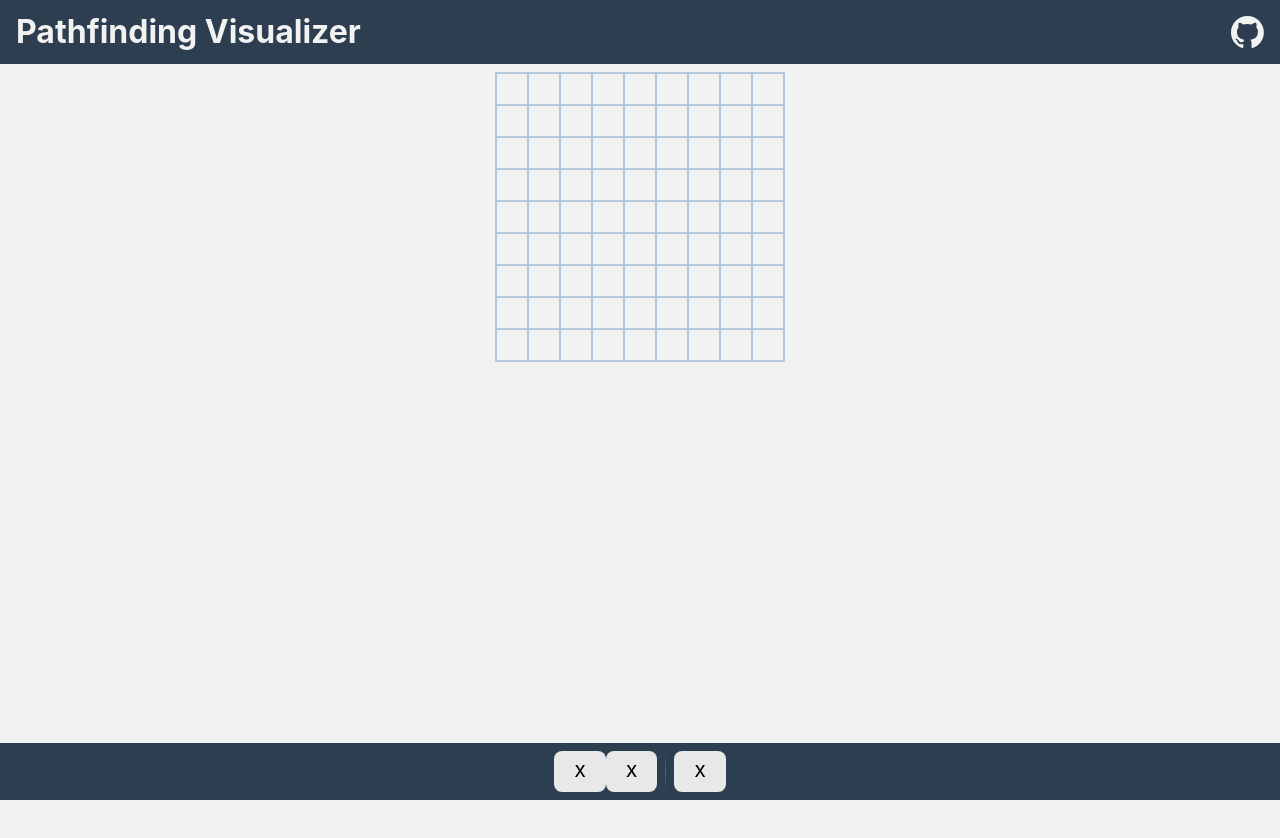
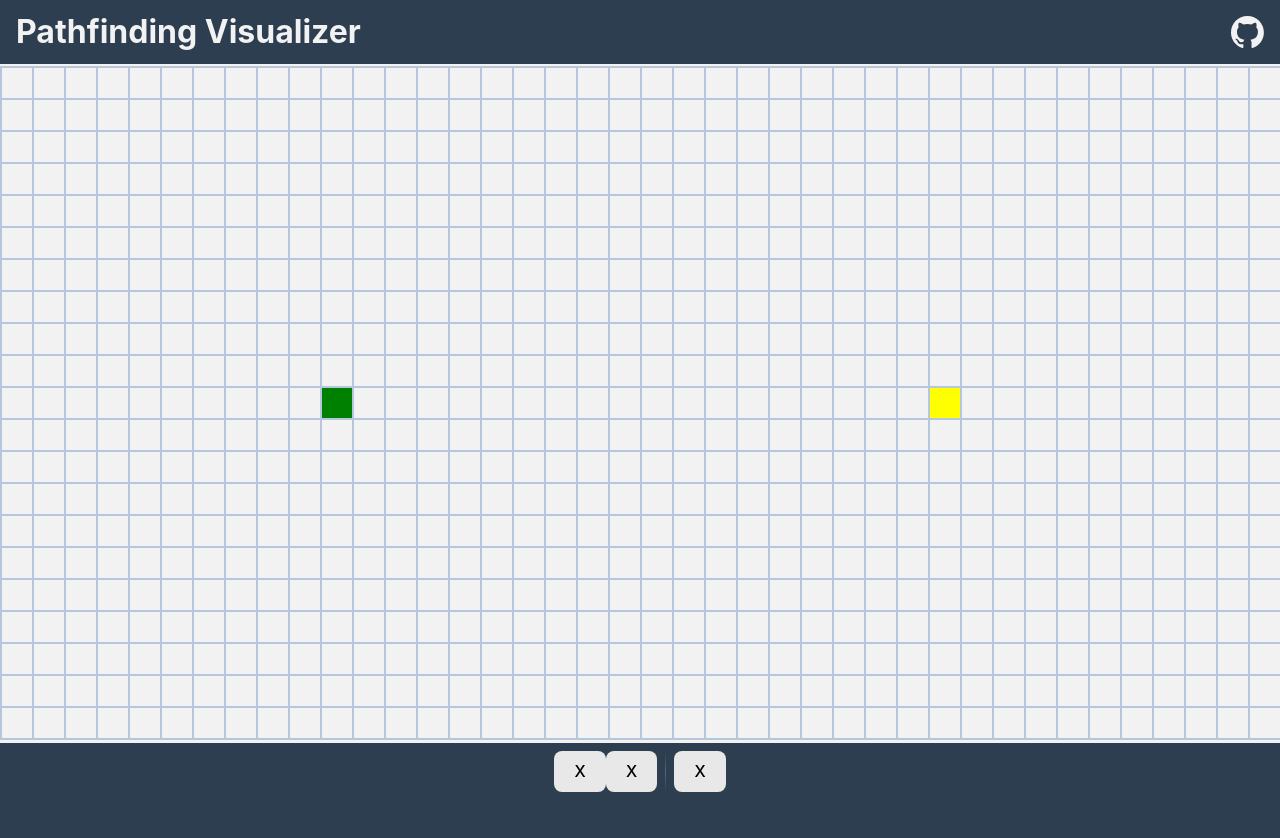
Before and after one commit to alexarne/Pathfinding-Visualizer, a React (Vite) app: page / in a window 1280 px wide. Shown: the top 838 px of the page. After the commit the page ends 800 px from the top, so only its background shows below. Built offline with nearby package versions, Linux system fonts and the light colour scheme.

Commit message:
add dynamic grid sizing, movable source and target, & animated walls

```diff
--- a/src/Components/Visualizer/Cell/Cell.css
+++ b/src/Components/Visualizer/Cell/Cell.css
@@ -8,5 +8,30 @@
 }
 
 .cell.wall {
-  background-color: red;
+  background-color: rgb(12, 53, 71);
+  animation-name: wallAnimation;
+  animation-duration: 0.1s;
+  animation-timing-function: ease-out;
+  animation-delay: 0;
+  animation-direction: alternate;
+  animation-iteration-count: 1;
+  animation-fill-mode: forwards;
+  animation-play-state: running;
 }
+
+.cell.source {
+  background-color: green;
+}
+
+.cell.target {
+  background-color: yellow;
+}
+
+@keyframes wallAnimation {
+  0% {
+    transform: scale(0.7);
+  }
+  100% {
+    transform: scale(1);
+  }
+}
--- a/src/Components/Visualizer/Cell/Cell.jsx
+++ b/src/Components/Visualizer/Cell/Cell.jsx
@@ -3,18 +3,21 @@ import './Cell.css'
 
 function Cell({ node }) {
   let nodeClass = "cell"
+  if (node.isSource) nodeClass += " source"
+  if (node.isTarget) nodeClass += " target"
   if (node.isWall) {
     nodeClass += " wall"
   } else {
     if (node.isVisited) nodeClass += " visited"
     if (node.isShortestPath) nodeClass += " shortest"
+
   }
 
   return (
     <div className={nodeClass} data-x={node.position.x} data-y={node.position.y}
       onPointerDown={(e) => {e.preventDefault(); node.mouse.down()}}
-      onPointerUp={(e) => {e.preventDefault(); node.mouse.up()}}
-      onPointerEnter={(e) => {e.preventDefault(); node.mouse.enter()}}>
+      onPointerEnter={(e) => {e.preventDefault(); node.mouse.enter()}}
+      >
     </div>
   )
 }
--- a/src/Components/Visualizer/Controller/Controller.css
+++ b/src/Components/Visualizer/Controller/Controller.css
@@ -1,7 +1,7 @@
 
 .controller {
     background-color: var(--primary1-colour);
-    position: absolute;
+    /* position: absolute; */
     width: 100vw;
     bottom: 0;
 }
--- a/src/Components/Visualizer/Visualizer.css
+++ b/src/Components/Visualizer/Visualizer.css
@@ -1,8 +1,9 @@
 
 .visualizer {
     background-color: var(--background-colour);
-    height: 100vh;
-    padding: .5em;
+    height: 50vh;
+    display: flex;
+    /* justify-content: center; */
 }
 
 .grid {
--- a/src/Components/Visualizer/Visualizer.jsx
+++ b/src/Components/Visualizer/Visualizer.jsx
@@ -1,4 +1,4 @@
-import React, { useEffect, useState } from 'react'
+import React, { useEffect, useRef, useState } from 'react'
 import Controller from './Controller/Controller'
 import Cell from './Cell/Cell'
 import "./Visualizer.css"
@@ -7,13 +7,21 @@ function Visualizer() {
   const [state, setState] = useState({
     currentlyVisualizingAlgorithm: false,
     currentlyGeneratingMaze: false,
+    sourcePosition: {
+      x: 0,
+      y: 0,
+    },
+    targetPosition: {
+      x: 1,
+      y: 0,
+    },
     mouse: {
       isPressed: false,
       paintMode: true,
       holdingSource: false,
       holdingTarget: false,
     },
-    properties: {
+    settings: {
       stepDelay: 100,
       algorithm: "Dijkstra",
       paintWalls: true,
@@ -21,20 +29,50 @@ function Visualizer() {
   })
 
   // Initialize grid
+  const visualizerRef = useRef(null)
   const [grid, setGrid] = useState([[]])
-  useEffect(() => setGrid(createGrid(9, 9)), [])
+  useEffect(() => setGrid(createGrid()), [])
 
-  function createGrid(width, height) {
+  function createGrid() {
+    const [width, height] = getCellDimensions(visualizerRef)
+
     // Mouse actions for cells
     const mouseEnter = (x, y) => {
       if (!state.mouse.isPressed) return
+      if (state.mouse.holdingSource) {
+        setGrid(grid => {
+          const newGrid = grid.slice()
+          newGrid[state.sourcePosition.y][state.sourcePosition.x].isSource = false
+          newGrid[y][x].isSource = true
+          state.sourcePosition = { x: x, y: y }
+          return newGrid
+        })
+        return
+      }
+      if (state.mouse.holdingTarget) {
+        setGrid(grid => {
+          const newGrid = grid.slice()
+          newGrid[state.targetPosition.y][state.targetPosition.x].isTarget = false
+          newGrid[y][x].isTarget = true
+          state.targetPosition = { x: x, y: y }
+          return newGrid
+        })
+        return
+      }
       const newGrid = grid.slice()
       newGrid[y][x].isWall = state.mouse.paintMode ? true : false
       setGrid(newGrid)
     }
-    const mouseUp = (x, y) => {setState(state => {state.mouse.isPressed = false; return state})}
+    const mouseUp = () => {
+      state.mouse.isPressed = false
+      state.mouse.holdingSource = false
+      state.mouse.holdingTarget = false
+    }
     const mouseDown = (x, y) => {
+      // Drag source or target
       state.mouse.isPressed = true
+      if (x == state.sourcePosition.x && y == state.sourcePosition.y) state.mouse.holdingSource = true
+      if (x == state.targetPosition.x && y == state.targetPosition.y) state.mouse.holdingTarget = true
       state.mouse.paintMode = !grid[y][x].isWall
       mouseEnter(x, y)
     }
@@ -48,15 +86,19 @@ function Visualizer() {
           },
           mouse: {
             down: () => mouseDown(x, y),
-            up: () => mouseUp(x, y),
             enter: () => mouseEnter(x, y),
           },
           isWall: false,
           isVisited: false,
           isShortestPath: false,
+          isSource: false,
+          isTarget: false,
+          weight: 1,
         }
       })
     })
+    document.addEventListener("pointerup", () => mouseUp(0, 0))
+
     // Add general listener for touch moves on mobile devices
     document.addEventListener("touchmove", (e) => {
       try {
@@ -68,12 +110,21 @@ function Visualizer() {
         // Do nothing
       }
     })
+
+    // Add source and target
+    const y = Math.floor((height-1)/2)
+    const sourceX = Math.floor(((width+1)/2)/2)
+    state.sourcePosition = { x: sourceX, y: y }
+    state.targetPosition = { x: width-1-state.sourcePosition.x, y: y }
+    grid[state.sourcePosition.y][state.sourcePosition.x].isSource = true
+    grid[state.targetPosition.y][state.targetPosition.x].isTarget = true
+
     return grid
   }
 
   return (
     <>
-      <div className="visualizer">
+      <div className="visualizer" ref={visualizerRef}>
         <div className="grid">
           {grid.map((row, rowIndex) => {
             return <div key={rowIndex} className="row">
@@ -89,4 +140,19 @@ function Visualizer() {
   )
 }
 
+function getCellDimensions(visualizerRef) {
+  const gridHeight = visualizerRef.current.clientHeight
+  const gridWidth = visualizerRef.current.clientWidth
+
+  // Hack to get cell size
+  const root = document.getElementById("root")
+  const cell = document.createElement("div")
+  cell.classList.add("cell")
+  root.appendChild(cell)
+  const cellSize = cell.offsetWidth
+  root.removeChild(cell)
+
+  return [Math.floor(gridWidth/cellSize), Math.floor(gridHeight/cellSize)]
+}
+
 export default Visualizer
--- a/src/index.css
+++ b/src/index.css
@@ -28,6 +28,22 @@
   overflow: hidden;
   /* overscroll-behavior: none; */
   touch-action: none;
+}
+
+/* Visualizer fill remaining space */
+#root {
+  display: flex;
+  flex-flow: column;
+  height: 100vh;
+}
+#root .header {
+  flex: 0 1 auto;
+}
+#root .visualizer {
+  flex: 1 1 auto;
+}
+#root .controller {
+  flex: 0 1 auto;
 }
 
 a {
```
